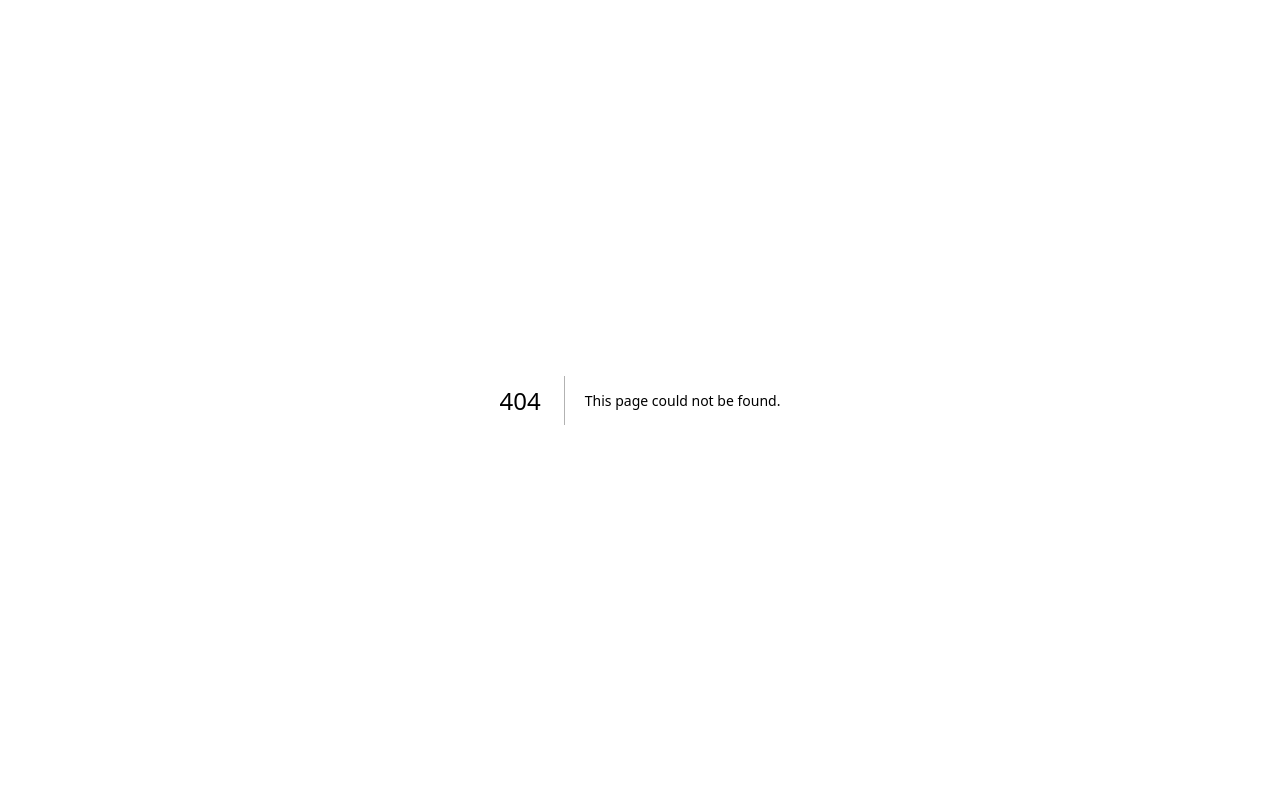
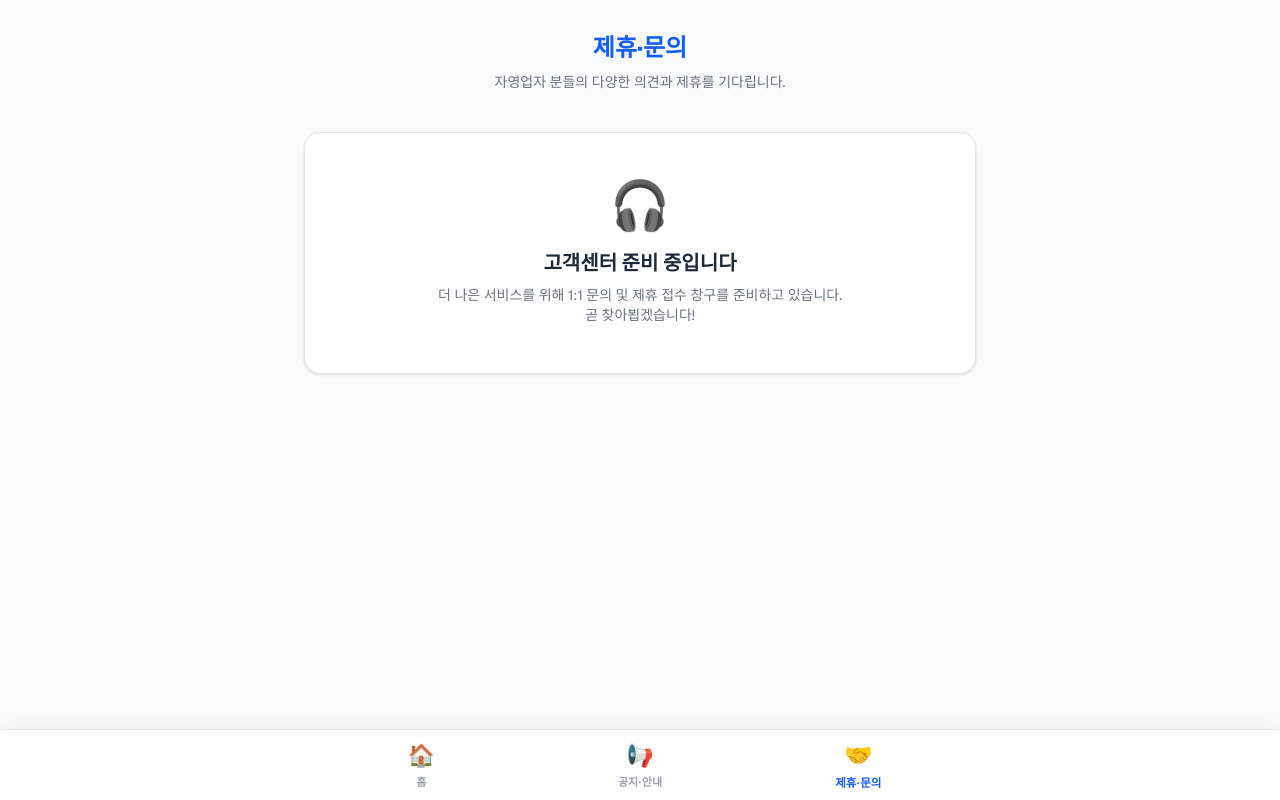
Before and after one commit to hannune-s/ssakdamoa, a Next.js app: page /inquiry in a window 1280 px wide. Before the commit this address had no page. Built offline with nearby package versions, Linux system fonts and the light colour scheme.

Commit message:
feat: add bottom navigation bar and placeholder pages for notices and inquiry

```diff
--- /dev/null
+++ b/src/app/inquiry/page.tsx
@@ -0,0 +1,15 @@
+export default function InquiryPage() {
+  return (
+    <main className="min-h-screen bg-gray-50 flex flex-col items-center py-8 px-4 font-sans pb-28">
+      <div className="w-full max-w-2xl text-center mb-6">
+        <h1 className="text-2xl font-extrabold text-blue-600 mb-2">제휴·문의</h1>
+        <p className="text-gray-500 text-sm">자영업자 분들의 다양한 의견과 제휴를 기다립니다.</p>
+      </div>
+      <div className="w-full max-w-2xl bg-white p-12 rounded-2xl shadow-sm border border-gray-200 text-center flex flex-col items-center justify-center mt-4">
+        <span className="text-5xl mb-5">🎧</span>
+        <h2 className="text-xl font-bold text-gray-800 mb-2">고객센터 준비 중입니다</h2>
+        <p className="text-sm text-gray-500">더 나은 서비스를 위해 1:1 문의 및 제휴 접수 창구를 준비하고 있습니다.<br/>곧 찾아뵙겠습니다!</p>
+      </div>
+    </main>
+  );
+}
--- a/src/app/layout.tsx
+++ b/src/app/layout.tsx
@@ -12,6 +12,8 @@ const geistMono = Geist_Mono({
   subsets: ["latin"],
 });
 
+import BottomNav from "@/components/BottomNav";
+
 export const metadata: Metadata = {
   title: "싹다모아 - 자영업자 필수 링크 & 서식 종합 허브",
   description: "복잡한 매장 관리, 배달 입점, 필수 서식을 한곳에 모았습니다.",
@@ -23,7 +25,10 @@ export default function RootLayout({ children }: LayoutProps<"/">) {
       lang="ko"
       className={`${geistSans.variable} ${geistMono.variable} h-full antialiased`}
     >
-      <body className="min-h-full flex flex-col">{children}</body>
+      <body className="min-h-full flex flex-col">
+        {children}
+        <BottomNav />
+      </body>
     </html>
   );
 }
--- /dev/null
+++ b/src/app/notices/page.tsx
@@ -0,0 +1,15 @@
+export default function NoticesPage() {
+  return (
+    <main className="min-h-screen bg-gray-50 flex flex-col items-center py-8 px-4 font-sans pb-28">
+      <div className="w-full max-w-2xl text-center mb-6">
+        <h1 className="text-2xl font-extrabold text-blue-600 mb-2">공지·안내</h1>
+        <p className="text-gray-500 text-sm">서비스 업데이트 및 새로운 소식을 알려드립니다.</p>
+      </div>
+      <div className="w-full max-w-2xl bg-white p-12 rounded-2xl shadow-sm border border-gray-200 text-center flex flex-col items-center justify-center mt-4">
+        <span className="text-5xl mb-5">🚧</span>
+        <h2 className="text-xl font-bold text-gray-800 mb-2">페이지 준비 중입니다</h2>
+        <p className="text-sm text-gray-500">곧 유용한 공지사항 기능이 업데이트될 예정입니다!<br/>조금만 기다려주세요.</p>
+      </div>
+    </main>
+  );
+}
--- a/src/app/page.tsx
+++ b/src/app/page.tsx
@@ -169,7 +169,7 @@ export default function Home() {
   });
 
   return (
-    <main className="min-h-screen bg-gray-50 flex flex-col items-center py-8 px-4 font-sans">
+    <main className="min-h-screen bg-gray-50 flex flex-col items-center pt-8 pb-28 px-4 font-sans">
       {/* Header */}
       <div className="w-full max-w-2xl text-center mb-6">
         <h1 className="text-3xl font-extrabold text-blue-600 mb-2 tracking-tight">싹다모아</h1>
--- /dev/null
+++ b/src/components/BottomNav.tsx
@@ -0,0 +1,42 @@
+"use client";
+import Link from 'next/link';
+import { usePathname } from 'next/navigation';
+
+export default function BottomNav() {
+  const pathname = usePathname();
+
+  // 어드민 페이지에서는 네비게이션 바를 숨김
+  if (pathname.startsWith('/admin')) {
+    return null;
+  }
+
+  const tabs = [
+    { name: '홈', path: '/', icon: '🏠' },
+    { name: '공지·안내', path: '/notices', icon: '📢' },
+    { name: '제휴·문의', path: '/inquiry', icon: '🤝' },
+  ];
+
+  return (
+    <nav className="fixed bottom-0 left-0 right-0 z-50 bg-white border-t border-gray-200 shadow-[0_-4px_20px_rgba(0,0,0,0.04)] pb-safe">
+      <div className="max-w-2xl mx-auto flex justify-around items-center h-[70px] px-2">
+        {tabs.map((tab) => {
+          const isActive = pathname === tab.path;
+          return (
+            <Link
+              key={tab.path}
+              href={tab.path}
+              className={`flex flex-col items-center justify-center w-full h-full space-y-1 transition-all ${
+                isActive ? 'text-blue-600 scale-105' : 'text-gray-400 hover:text-gray-600'
+              }`}
+            >
+              <span className="text-[22px] mb-0.5">{tab.icon}</span>
+              <span className={`text-[11px] font-extrabold ${isActive ? 'text-blue-600' : 'text-gray-400'}`}>
+                {tab.name}
+              </span>
+            </Link>
+          );
+        })}
+      </div>
+    </nav>
+  );
+}
```
